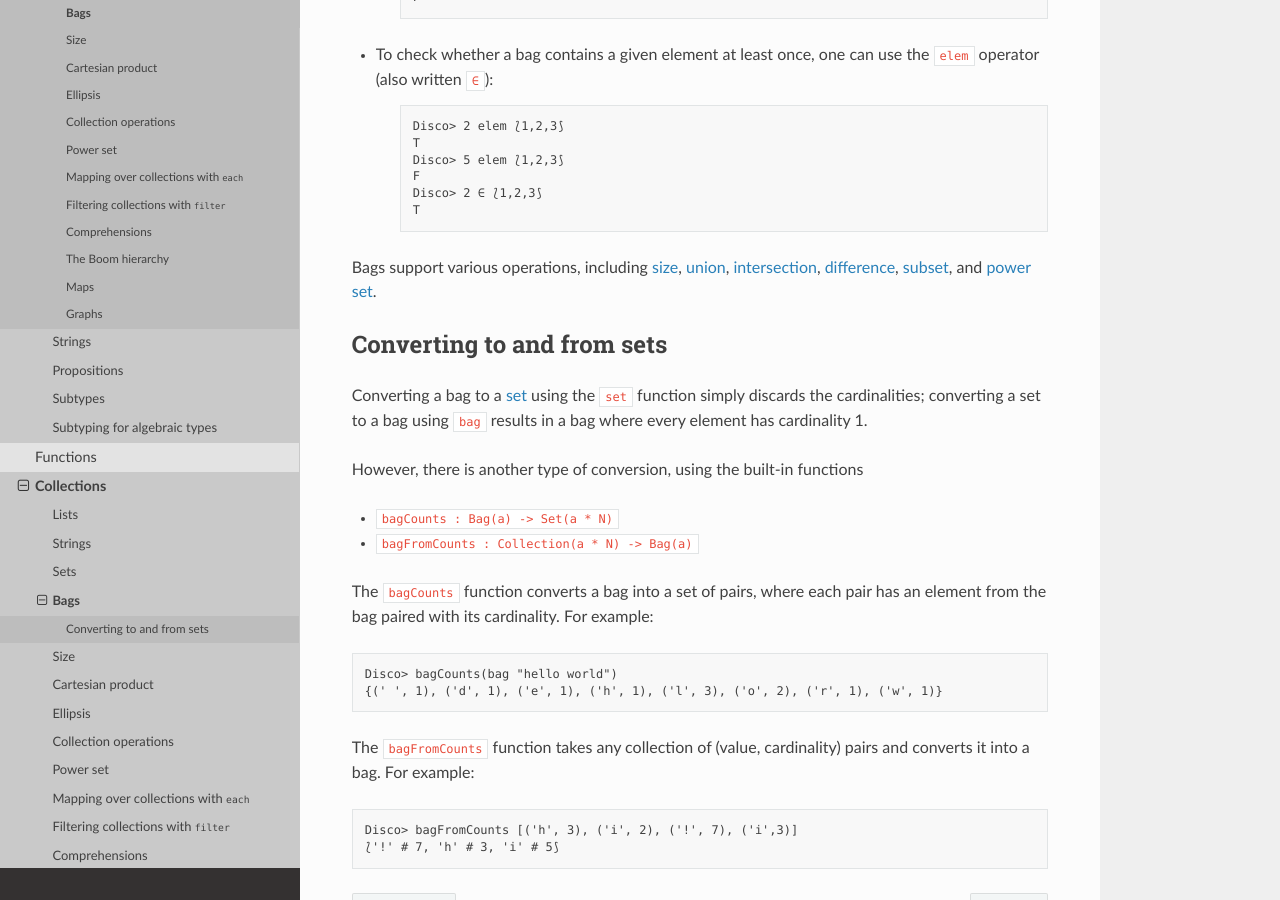
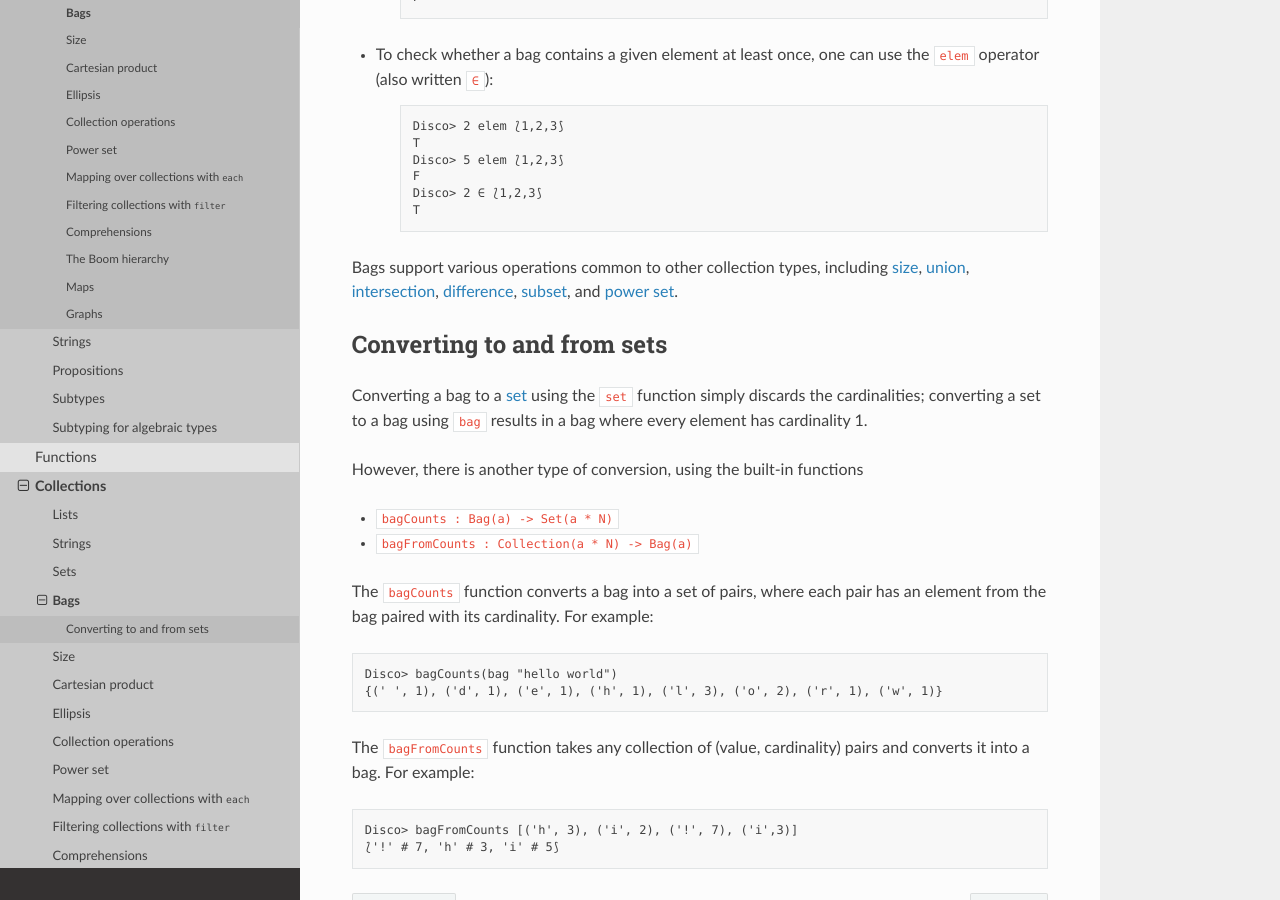
Before and after one commit to disco-lang/disco, a Sphinx documentation site: the page built from docs/reference/bag.rst, in a window 1280 px wide and 900 px high, scrolled down 1486 px. Built offline with Sphinx 7.4.7 and the Read the Docs theme 3.1.0, drawn with Linux system fonts in a browser that asks for light colours; some of the changed text lies outside the part shown.

Commit message:
doc fixes + additions

```diff
--- a/docs/reference/bag.rst
+++ b/docs/reference/bag.rst
@@ -2,9 +2,9 @@
 ====
 
 For any :doc:`type <types>` ``T``, ``Bag(T)`` is the type of *finite
-bags* with elements of type ``T``.  A bag is like a :doc:`set` (and
-unlike a :doc:`list`) in that it doesn't care about the order of the
-elements; however, unlike a :doc:`set`, a bag cares *how many copies*
+bags* with elements of type ``T``.  A bag is like a :doc:`set <set>` (and
+unlike a :doc:`list <list>`) in that it doesn't care about the order of the
+elements; however, unlike a :doc:`set <set>`, a bag cares *how many copies*
 of each element there are.
 
 * The built-in ``bag`` function can be used to convert other
@@ -96,9 +96,11 @@
        Disco> 2 ∈ ⟅1,2,3⟆
        T
 
-Bags support various operations, including :doc:`size <size>`,
-:doc:`union <collection-ops>`, :doc:`intersection <collection-ops>`,
-:doc:`difference <collection-ops>`, :doc:`subset <collection-ops>`, and :doc:`power set <power>`.
+Bags support various operations common to other collection types,
+including :doc:`size <size>`, :doc:`union <collection-ops>`,
+:doc:`intersection <collection-ops>`, :doc:`difference
+<collection-ops>`, :doc:`subset <collection-ops>`, and :doc:`power set
+<power>`.
 
 Converting to and from sets
 ---------------------------
--- a/docs/reference/symbols.rst
+++ b/docs/reference/symbols.rst
@@ -39,4 +39,6 @@
     ⌋      U+230B            ``\rfloor``       ``floor``        :doc:`Floor <round>`
     ⌈      U+2308            ``\lceil``        ``ceiling``      :doc:`Ceiling <round>`
     ⌉      U+2309            ``\rceil``        ``ceiling``      :doc:`Ceiling <round>`
+    ⟅      U+27C5            ``\Lbag``         ``bag``          :doc:`Bags <bag>`
+    ⟆      U+27C6            ``\Rbag``         ``bag``          :doc:`Bags <bag>`
     ====== ================= ================= ================ ====================================
```
Also changed, not shown: 1 other file.
